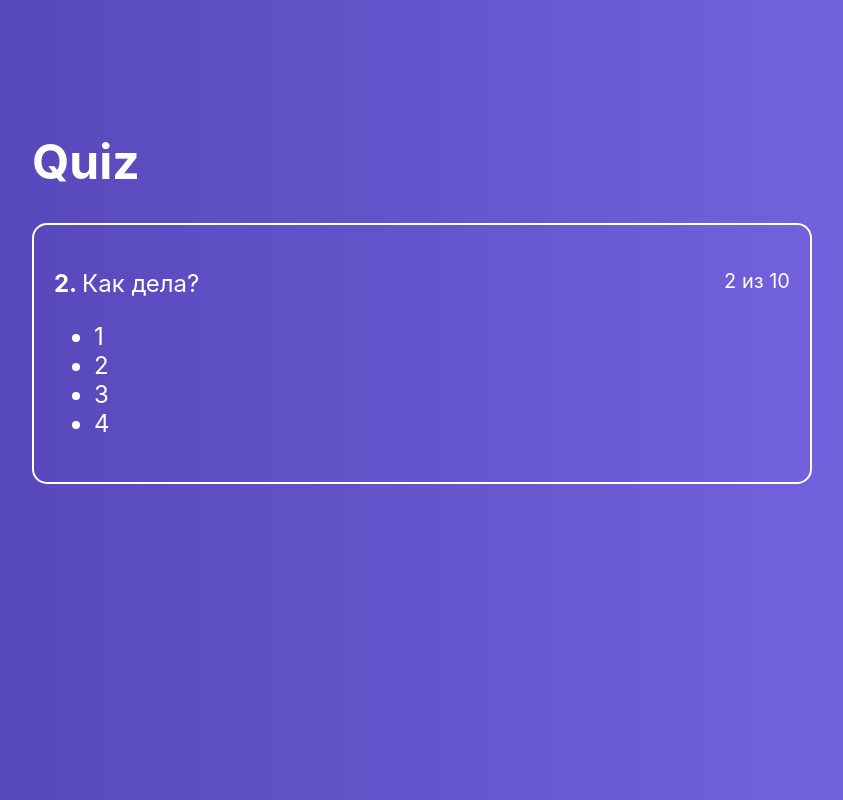
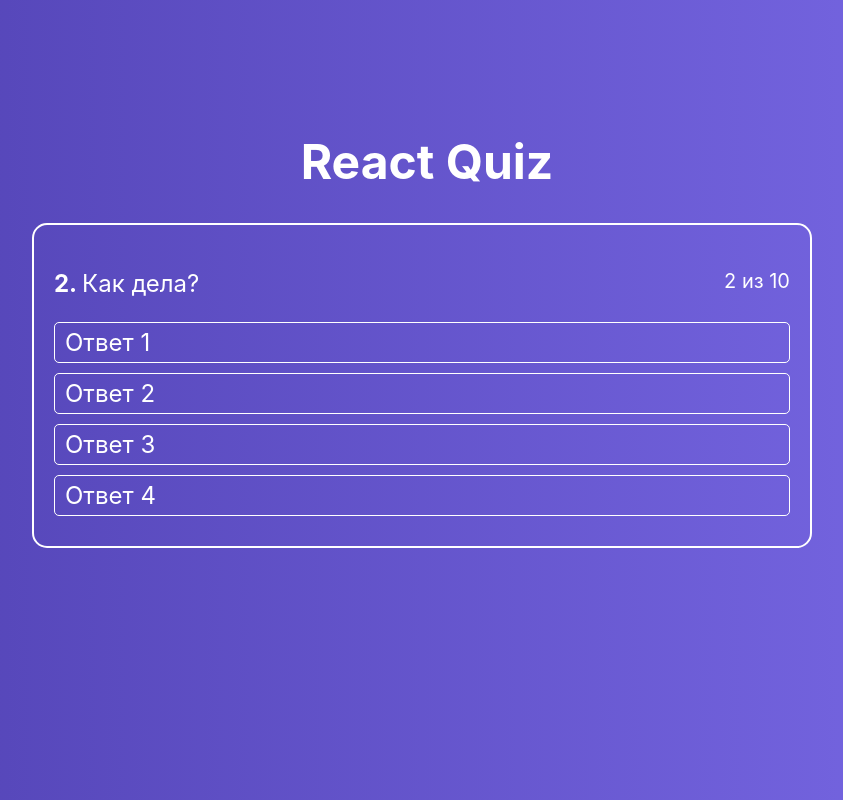
Before and after one commit to Kraggi/React-Quiz, a React (Create React App) app: page / in a window 1280 px wide. Shown: the whole page, without its empty margins (218-1061 px from the left). Built offline with nearby package versions, Linux system fonts and the light colour scheme.

Commit message:
added answerList and answerItem comps

```diff
--- a/public/index.html
+++ b/public/index.html
@@ -1,5 +1,5 @@
 <!DOCTYPE html>
-<html lang="en">
+<html lang="ru">
   <head>
     <meta charset="utf-8" />
     <link rel="icon" href="%PUBLIC_URL%/favicon.ico" />
@@ -24,7 +24,7 @@
       work correctly both with client-side routing and a non-root public URL.
       Learn how to configure a non-root public URL by running `npm run build`.
     -->
-    <title>React App</title>
+    <title>React Quiz</title>
   </head>
   <body>
     <noscript>You need to enable JavaScript to run this app.</noscript>
--- a/src/components/ActiveQuiz/ActiveQuiz.jsx
+++ b/src/components/ActiveQuiz/ActiveQuiz.jsx
@@ -1,5 +1,6 @@
 import React from 'react';
 import classes from './ActiveQuiz.module.scss';
+import AnswersList from './AnswersList/AnswersList';
 
 const ActiveQuiz = props => {
   return (
@@ -11,12 +12,7 @@
         </span>
         <small>2 из 10</small>
       </p>
-      <ul>
-        <li>1</li>
-        <li>2</li>
-        <li>3</li>
-        <li>4</li>
-      </ul>
+      <AnswersList answers={props.answers} />
     </div>
   );
 };
--- /dev/null
+++ b/src/components/ActiveQuiz/AnswersList/AnswerItem/AnswerItem.jsx
@@ -0,0 +1,8 @@
+import React from 'react';
+import classes from './AnswerItem.module.scss';
+
+const AnswerItem = props => {
+  return <li className={classes.AnswerItem}>{props.answer.text}</li>;
+};
+
+export default AnswerItem;
--- /dev/null
+++ b/src/components/ActiveQuiz/AnswersList/AnswerItem/AnswerItem.module.scss
@@ -0,0 +1,12 @@
+.AnswerItem {
+  border: 1px solid white;
+  border-radius: 5px;
+  padding: 5px 10px;
+  margin-bottom: 10px;
+  cursor: pointer;
+
+  &:hover {
+    background-color: rgba(255, 255, 255, 0.2);
+    transition: background-color 0.3s ease-in-out;
+  }
+}
--- /dev/null
+++ b/src/components/ActiveQuiz/AnswersList/AnswersList.jsx
@@ -0,0 +1,14 @@
+import React from 'react';
+import classes from './AnswersList.module.scss';
+import AnswerItem from './AnswerItem/AnswerItem';
+const AnswersList = props => {
+  return (
+    <ul className={classes.AnswersList}>
+      {props.answers.map((answer, index) => {
+        return <AnswerItem key={index} answer={answer} />;
+      })}
+    </ul>
+  );
+};
+
+export default AnswersList;
--- /dev/null
+++ b/src/components/ActiveQuiz/AnswersList/AnswersList.module.scss
@@ -0,0 +1,6 @@
+.AnswersList {
+  list-style: none;
+  margin: 0;
+  padding: 0;
+
+}
--- a/src/containers/Quiz/Quiz.jsx
+++ b/src/containers/Quiz/Quiz.jsx
@@ -4,16 +4,25 @@
 
 class Quiz extends Component {
   state = {
-    quiz: [],
+    quiz: [
+      {
+        answers: [
+          { text: 'Ответ 1' },
+          { text: 'Ответ 2' },
+          { text: 'Ответ 3' },
+          { text: 'Ответ 4' },
+        ],
+      },
+    ],
   };
 
   render() {
     return (
       <div className={classes.Quiz}>
         <div className={classes.QuizWrapper}>
-          <h1>Quiz</h1>
+          <h1>React Quiz</h1>
 
-          <ActiveQuiz />
+          <ActiveQuiz answers={this.state.quiz[0].answers} />
         </div>
       </div>
     );
--- a/src/containers/Quiz/Quiz.module.scss
+++ b/src/containers/Quiz/Quiz.module.scss
@@ -9,6 +9,7 @@
   h1 {
     color: white;
     margin-left: 10px;
+    text-align: center;
   }
   &Wrapper {
     width: 800px;
```
